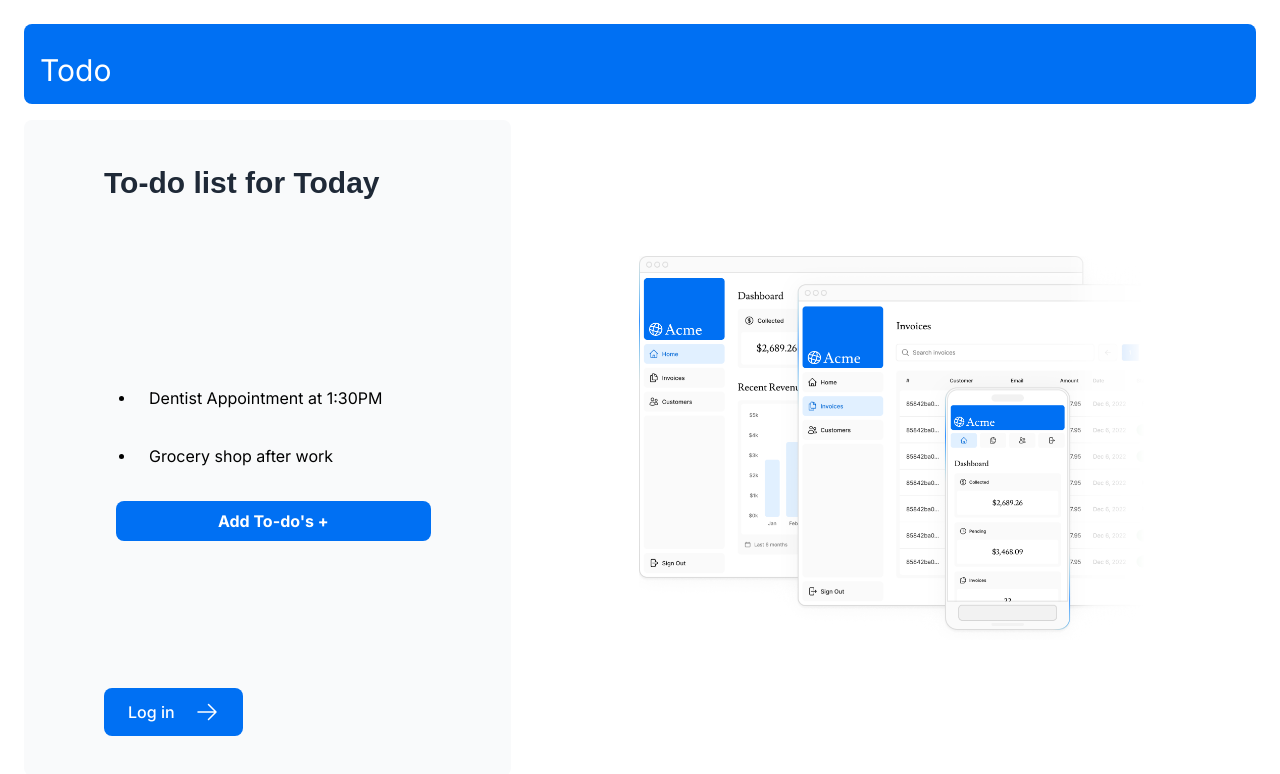
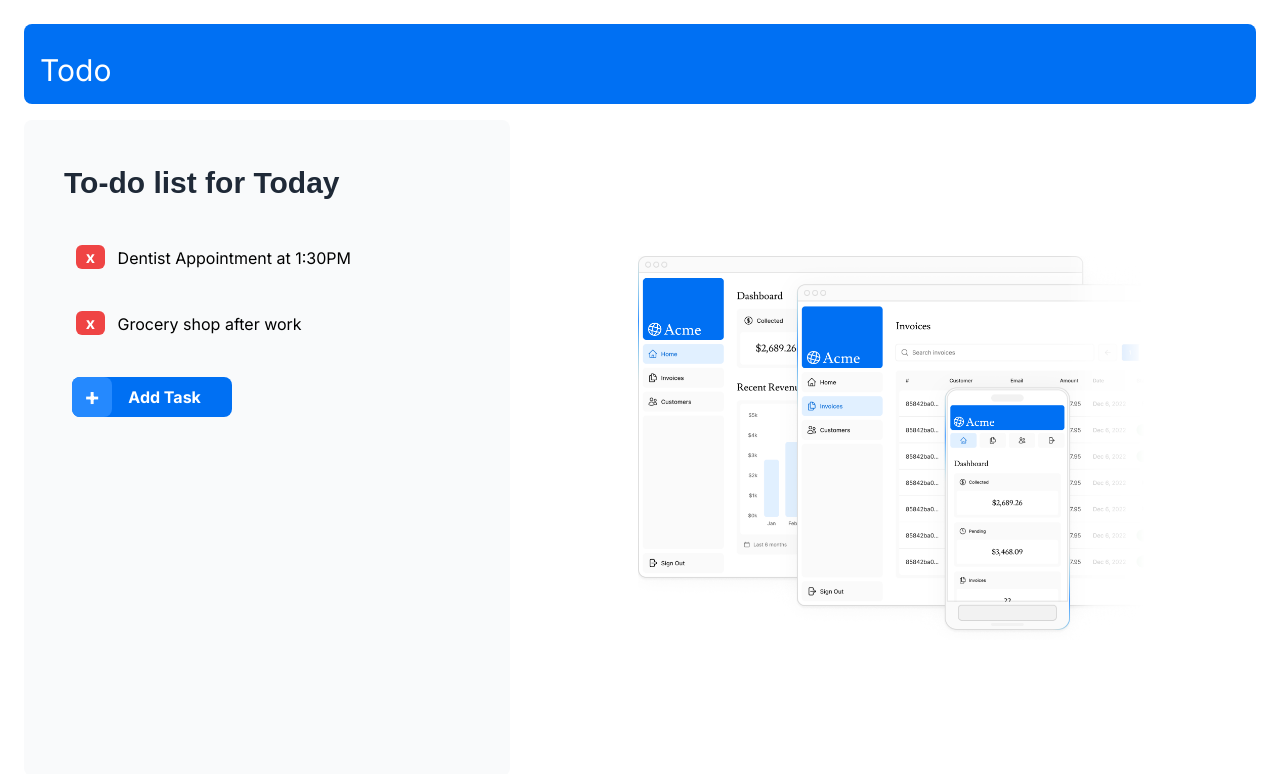
Before and after one commit to camillaxyc/todo, a Next.js app in the folder nextjs-dashboard/: page / in a window 1280 px wide. Shown: the top 774 px of the page. Built offline with nearby package versions, Linux system fonts and the light colour scheme; a web font is replaced by a local one.

Commit message:
Add an add and delete task button

```diff
--- a/nextjs-dashboard/app/CreateListInput.tsx
+++ /dev/null
@@ -1,37 +0,0 @@
-'use client';
-
-import { KeyboardEvent, useRef } from 'react';
-import cn from 'clsx';
-
-export const CreateListInput = ({ inputText = '' }) => {
-  const textAreaRef = useRef<HTMLTextAreaElement>(null);
-  const autoExpand = (e: React.FormEvent<HTMLTextAreaElement>) => {
-    e.currentTarget.style.height = 'auto';
-    e.currentTarget.style.height = e.currentTarget.scrollHeight + 'px';
-  };
-  return (
-    <li className={cn('m-8')}>
-      <textarea
-        maxLength={100}
-        ref={textAreaRef}
-        defaultValue={inputText}
-        placeholder={'Enter a todo'}
-        // wrap={'soft'}
-        className={cn(
-          'w-full',
-          'resize-none overflow-hidden',
-          'border-transparent bg-gray-50 py-0 align-top',
-        )}
-        onKeyDown={(e: KeyboardEvent<HTMLTextAreaElement>) => {
-          if (e.key === 'Enter') {
-            textAreaRef.current?.blur();
-            // e.currentTarget.blur();
-          }
-          return false;
-        }}
-        rows={1}
-        onInput={(e) => autoExpand(e)}
-      ></textarea>
-    </li>
-  );
-};
--- /dev/null
+++ b/nextjs-dashboard/app/TodoList.tsx
@@ -0,0 +1,153 @@
+'use client';
+
+import { KeyboardEvent, useRef, useState } from 'react';
+import cn from 'clsx';
+import { useDebouncedCallback } from 'use-debounce';
+
+export const ToDoList = () => {
+  const [todoTask, setTodoTask] = useState([
+    'Dentist Appointment at 1:30PM',
+    'Grocery shop after work',
+  ]);
+
+  const AddListInput = () => {
+    const AddTask = () => {
+      setTodoTask((prevTasks) => [...prevTasks, 'Enter New Task Here']);
+      console.log("I've been pressed");
+    };
+    return (
+      <button
+        className={cn(
+          'flex w-40 flex-row items-center',
+          'text-center font-bold text-white',
+          'ml-2',
+          'rounded-lg bg-blue-500',
+          'cursor-pointer duration-100 hover:opacity-80',
+        )}
+        onClick={(e) => {
+          AddTask();
+        }}
+      >
+        <div
+          className={cn(
+            'text-2xl',
+            'px-3 py-1',
+            'rounded-lg',
+            'bg-blue-400',
+            // 'cursor-pointer hover:bg-blue-400',
+          )}
+        >
+          +
+        </div>
+        <span className={'px-4 py-2'}>Add Task</span>
+      </button>
+    );
+  };
+  return (
+    <ul className={'list-disc'}>
+      {todoTask.map((task, index) => (
+        <div key={task + index}>
+          <CreateListInput
+            inputText={task}
+            index={index}
+            todoTask={todoTask}
+            setTodoTask={setTodoTask}
+          />
+        </div>
+      ))}
+      <AddListInput />
+    </ul>
+  );
+};
+
+interface CreateListInputProps {
+  inputText?: string;
+  index?: number;
+  todoTask: string[];
+  setTodoTask: React.Dispatch<React.SetStateAction<string[]>>;
+}
+
+const CreateListInput: React.FC<CreateListInputProps> = ({
+  inputText = '',
+  index = 0,
+  todoTask,
+  setTodoTask,
+}) => {
+  const handleTextArea = useDebouncedCallback((term) => {
+    console.log(`Changing to-do list here: ${term}`);
+    const updatedArray = [...todoTask];
+    updatedArray[index] = term;
+    setTodoTask(updatedArray);
+    console.log('upated after changing textarea ' + todoTask);
+  }, 300);
+  const textAreaRef = useRef<HTMLTextAreaElement>(null);
+  const autoExpand = (e: React.FormEvent<HTMLTextAreaElement>) => {
+    e.currentTarget.style.height = 'auto';
+    e.currentTarget.style.height = e.currentTarget.scrollHeight + 'px';
+  };
+  return (
+    <li className={cn('my-4 flex')}>
+      <DeleteTaskButton
+        index={index}
+        setTodoTask={setTodoTask}
+        todoTask={todoTask}
+      />
+      <textarea
+        maxLength={100}
+        ref={textAreaRef}
+        defaultValue={inputText}
+        placeholder={'Enter a todo'}
+        className={cn(
+          'h-auto w-full',
+          'resize-none overflow-hidden',
+          'border-transparent bg-gray-50 py-0 align-top',
+        )}
+        onKeyDown={(e: KeyboardEvent<HTMLTextAreaElement>) => {
+          if (e.key === 'Enter') {
+            textAreaRef.current?.blur();
+            // e.currentTarget.blur();
+          }
+          return false;
+        }}
+        onChange={(e) => handleTextArea(e.target.value)}
+        // rows={inputText.split('\n').length}
+        onInput={(e) => autoExpand(e)}
+      ></textarea>
+    </li>
+  );
+};
+
+interface DeleteTaskButtontProps {
+  index?: number;
+  todoTask: string[]; // Assuming Component is the correct type
+  setTodoTask: React.Dispatch<React.SetStateAction<string[]>>; // Assuming Component is the correct type
+}
+
+//DeleteTaskButton
+
+const DeleteTaskButton: React.FC<DeleteTaskButtontProps> = ({
+  index = 0,
+  todoTask,
+  setTodoTask,
+}) => {
+  const deleteTask = (index: number) => {
+    const newList = [...todoTask];
+    newList.splice(index, 1);
+    setTodoTask(newList);
+  };
+  return (
+    <button
+      className={cn(
+        'ml-3 h-6 w-8',
+        'font-bold text-white',
+        'rounded-md border-solid bg-red-500',
+        'hover:bg-red-700',
+      )}
+      onClick={(e) => {
+        deleteTask(index);
+      }}
+    >
+      x
+    </button>
+  );
+};
--- a/nextjs-dashboard/app/page.tsx
+++ b/nextjs-dashboard/app/page.tsx
@@ -5,8 +5,9 @@ import styles from '@/app/ui/home.module.css';
 import Link from 'next/link';
 import Image from 'next/image';
 import { Metadata } from 'next';
-import { CreateListInput } from './CreateListInput';
+import { ToDoList } from './TodoList';
 import cn from 'clsx';
+import { useState } from 'react';
 
 export const metadata: Metadata = {
   title: 'Acme Homepage',
@@ -27,8 +28,8 @@ export default function Page() {
       <div className="mt-4 flex grow flex-col gap-4 md:flex-row">
         <div
           className={cn(
-            'flex flex-col justify-between',
-            'md:w-2/5 md:px-20',
+            'flex flex-col',
+            'md:w-2/5 md:px-10',
             'rounded-lg bg-gray-50',
             'gap-6 px-6 py-10',
           )}
@@ -42,26 +43,13 @@ export default function Page() {
           >
             <strong>To-do list for Today</strong>
           </p>
-          <ul className={'list-disc'}>
-            <CreateListInput inputText={'Dentist Appointment at 1:30PM'} />
-            <CreateListInput inputText={'Grocery shop after work'} />
-            <div
-              className={cn(
-                'text-center font-bold text-white',
-                'ml-3 p-2',
-                'rounded-lg bg-blue-500',
-                'cursor-pointer hover:bg-blue-400',
-              )}
-            >
-              Add To-do&apos;s +
-            </div>
-          </ul>
-          <Link
+          <ToDoList />
+          {/* <Link
             href="/login"
             className="flex items-center gap-5 self-start rounded-lg bg-blue-500 px-6 py-3 text-sm font-medium text-white transition-colors hover:bg-blue-400 md:text-base"
           >
             <span>Log in</span> <ArrowRightIcon className="w-5 md:w-6" />
-          </Link>
+          </Link> */}
         </div>
         <div className="flex items-center justify-center p-6 md:w-3/5 md:px-28 md:py-12">
           <Image
```
